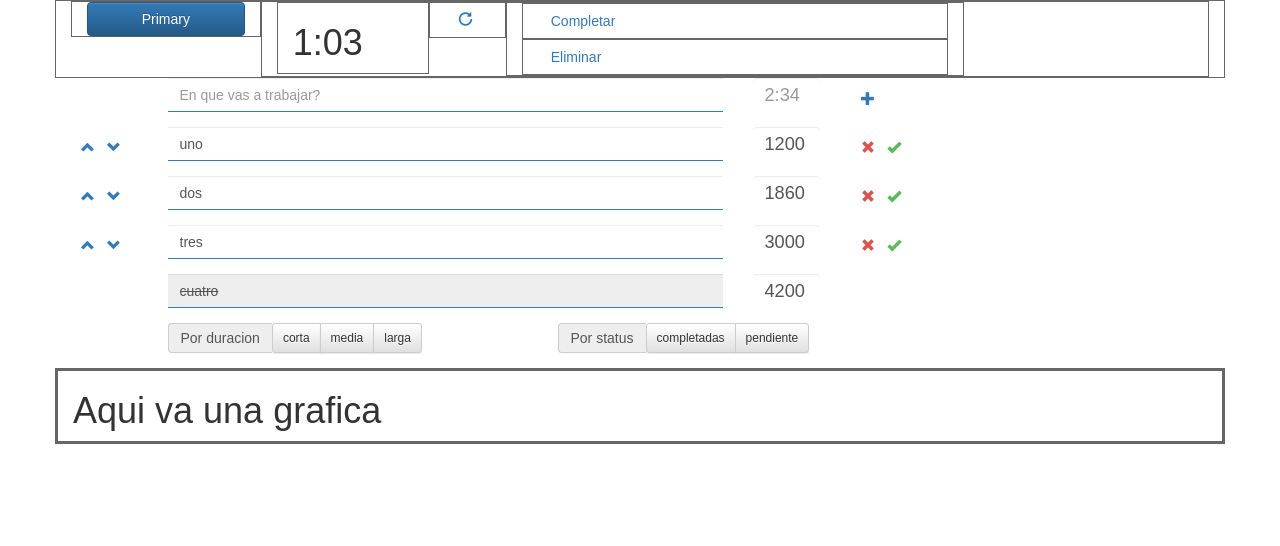
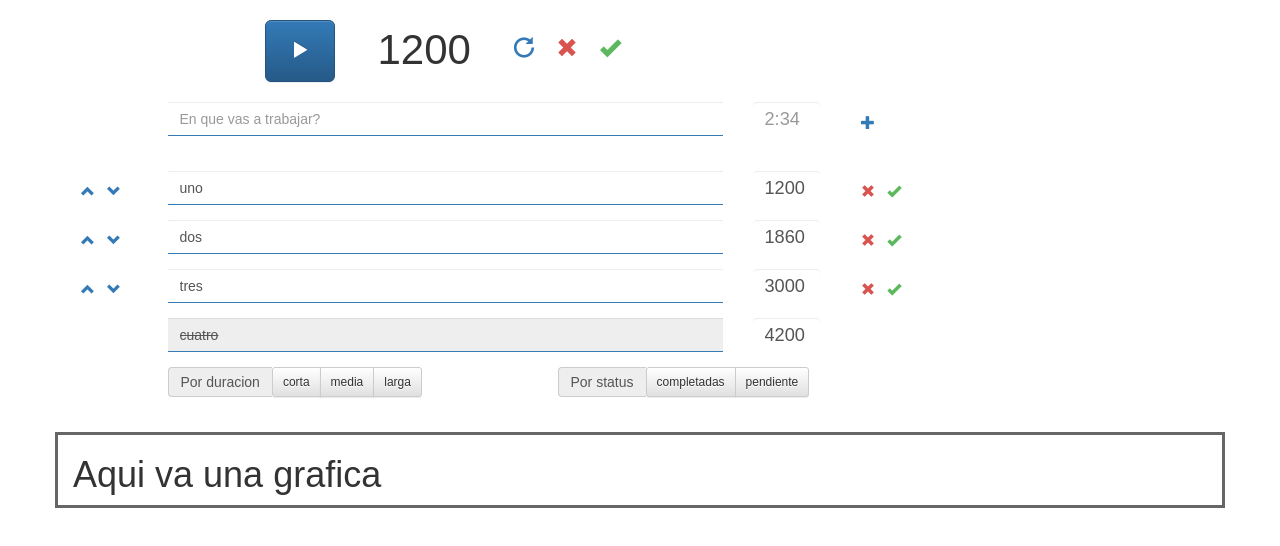
Before and after one commit to jsdelivrbot/timetracker, a React (Create React App) app: page / in a window 1280 px wide. Shown: the top 546 px of the page. Built offline with nearby package versions, Linux system fonts and the light colour scheme; what react-tap-event-plugin would draw is missing.

Commit message:
Implement counter

```diff
--- a/src/App.css
+++ b/src/App.css
@@ -7,16 +7,21 @@
   padding: 10px 0 0 10px;
 }
 
-.option-btn.danger {
+.danger {
   color: #d9534f;
 }
 
-.option-btn.primary {
+.primary {
   color: #265a88;
 }
 
-.option-btn.success {
+.success {
   color: #5cb85c;
+}
+
+.header-btn {
+  padding: 15px 10px;
+  font-size: 1.5em;
 }
 
 .form-control-text {
@@ -37,3 +42,11 @@
 .hidden-md {
   display: none;
 }
+
+.section {
+  margin-bottom: 20px;
+}
+
+.app {
+  padding: 20px;
+}
--- a/src/App.js
+++ b/src/App.js
@@ -5,7 +5,7 @@ import './App.css'
 class App extends Component {
   render() {
     return (
-      <div>
+      <div className="app">
         <ActiveTask />
         <AddTask />
         <UserTaskList />
--- a/src/actions/index.js
+++ b/src/actions/index.js
@@ -74,3 +74,18 @@ export const editNewTask = value => {
     value
   }
 }
+
+export const toggleCounter = (isRunning, remaining) => {
+  return {
+    type: 'toggleCounter',
+    isRunning,
+    remaining
+  }
+}
+
+export const resetCounter = isRunning => {
+  return {
+    type: 'resetCounter',
+    isRunning
+  }
+}
--- a/src/components/CurrentTask.js
+++ b/src/components/CurrentTask.js
@@ -2,33 +2,69 @@ import React from 'react'
 import Grid from 'react-bootstrap/lib/Grid';
 import Glyphicon from 'react-bootstrap/lib/Glyphicon';
 import Col from 'react-bootstrap/lib/Col';
+import Row from 'react-bootstrap/lib/Row';
 import Button from 'react-bootstrap/lib/Button';
+import _ from 'lodash'
 
-const withBorder = {
-  border: '1px solid #666'
+export default class CurrentTask extends React.Component {
+
+  componentWillMount(){
+    this.intervalId = setInterval(this.forceUpdate.bind(this), 1000)
   }
 
-export default function CurrentTask({resume, reset, complete, remove}) {
+  componentWillUnmount(){
+    clearInterval(this.intervalId)
+  }
+
+  render(){
+    let remaining = this.props.activeTask.remaining
+
+    if (!_.isNil(this.props.counterStarted)) {
+      const elapsed = new Date().getTime() - this.props.counterStarted
+      remaining = this.props.activeTask.remaining - Math.floor(elapsed / 1000)
+    }
+
     return (
-    <Grid style={withBorder}>
-      <Col md={2} style={withBorder}>
-        <Button bsStyle="primary" block onClick={resume}>Primary</Button>
+      <Grid className="section current-task">
+        <Row>
+          <Col md={1} mdOffset={2} mdHidden={!this.props.isRunning}>
+            <Button
+              bsStyle="warning"
+              bsSize="large"
+              style={{padding: '18px 25px'}}
+              onClick={() => this.props.toggleCounter(this.props.isRunning, remaining)}><Glyphicon glyph="pause" /></Button>
           </Col>
 
-      <Col md={10} style={withBorder}>
-        <Col md={2} style={withBorder}>
-          <h1>1:03</h1>
+          <Col md={1} mdOffset={2} mdHidden={this.props.isRunning}>
+            <Button
+              bsStyle="primary"
+              bsSize="large"
+              style={{padding: '18px 25px'}}
+              onClick={() => this.props.toggleCounter(this.props.isRunning, remaining)}><Glyphicon glyph="play" /></Button>
           </Col>
 
-        <Col md={1} style={withBorder}>
-          <Button bsStyle="link" onClick={reset}><Glyphicon glyph="repeat" /></Button>
+          <Col md={8}>
+            <Col md={2}>
+              <span style={{fontSize: '3em'}}>{remaining}</span>
             </Col>
 
-        <Col md={6} style={withBorder}>
-          <Col md={12} style={withBorder}><Button bsStyle="link" onClick={complete}>Completar</Button></Col>
-          <Col md={12} style={withBorder}><Button bsStyle="link" onClick={remove}>Eliminar</Button></Col>
+            <Col md={3}>
+              <Button
+                bsStyle="link" bsSize="large"
+                className="header-btn"
+                onClick={() => this.props.reset(this.props.isRunning)}><Glyphicon glyph="repeat" /></Button>
+              <Button
+                bsStyle="link" bsSize="large"
+                className="header-btn danger"
+                onClick={() => this.props.remove(0)}><Glyphicon glyph="remove" /></Button>
+              <Button
+                bsStyle="link" bsSize="large"
+                className="header-btn success"
+                onClick={() => this.props.complete(0)}><Glyphicon glyph="ok" /></Button>
             </Col>
           </Col>
+        </Row>
       </Grid>
     )
   }
+}
--- a/src/components/History.js
+++ b/src/components/History.js
@@ -13,7 +13,7 @@ const withBorder = {
 
 export default function History() {
   return (
-    <Grid style={withBorder}>
+    <Grid className="section history" style={withBorder}>
       <Row style={withBorder}>
         <Col md={12} style={withBorder}>
           <h1>Aqui va una grafica</h1>
--- a/src/components/NewTask.js
+++ b/src/components/NewTask.js
@@ -9,7 +9,7 @@ import Row from 'react-bootstrap/lib/Row';
 
 export default function NewTask({ addTask, editNewTask, editNewDuration, newTask }) {
   return (
-    <Grid>
+    <Grid className="section new-task">
       <Row>
         <Col md={6} mdOffset={1}>
           <FormGroup>
--- a/src/components/TaskList.js
+++ b/src/components/TaskList.js
@@ -16,7 +16,7 @@ export default function TaskList({filteredTasks, moveUp, moveDown, editTask, edi
   }
 
   return (
-    <Grid>
+    <Grid className="section task-list">
     { filteredTasks().map((task, idx) => {
       return (<Row key={idx}>
         <Col md={1} mdHidden={task.completed}>
--- a/src/containers/ActiveTask.js
+++ b/src/containers/ActiveTask.js
@@ -1,14 +1,19 @@
 import { connect } from 'react-redux'
 import { CurrentTask } from '../components'
+import { toggleCounter, resetCounter } from '../actions'
 
-const mapStateToProps = state => {
-  return {}
+const mapStateToProps = ({activeTask, taskList}) => {
+  return {
+    counterStarted: activeTask.counterStarted,
+    isRunning: activeTask.running,
+    activeTask: taskList.tasks[0]
+  }
 }
 
 const mapDispatchToProps = dispatch => {
   return {
-    resume: () => { console.log("[*] resume") },
-    reset: () => { console.log("[*] reset") },
+    toggleCounter: (isRunning, remaining) => dispatch(toggleCounter(isRunning, remaining)),
+    reset: isRunning => dispatch(resetCounter(isRunning)),
     complete: () => { console.log("[*] complete") },
     remove: () => { console.log("[*] remove") },
   }
--- /dev/null
+++ b/src/reducers/activeTask.js
@@ -0,0 +1,40 @@
+import _ from 'lodash'
+import initialState from '../reducers/initialState'
+
+const toggleCounter = (isRunning, remaining) => {
+  if (isRunning) {
+    return {counterStarted: null, running: false}
+  }
+  return {counterStarted: new Date().getTime(), running: true}
+}
+
+const resetCounter = isRunning => {
+  if (isRunning) {
+    return {counterStarted: new Date().getTime()}
+  }
+}
+
+const activeTask = (state = initialState, action) => {
+  let delta
+
+  console.log("state:", state, ", action:", action)
+  switch(action.type){
+    case 'toggleCounter':
+      delta = toggleCounter(action.isRunning, action.remaining)
+      break
+    case 'resetCounter':
+      delta = resetCounter(action.isRunning)
+      break
+    default:
+      break;
+  }
+
+  if (!_.isNil(delta)) {
+    const newState = _.merge({}, state, delta)
+    return newState
+  }
+
+  return state
+}
+
+export default activeTask
--- a/src/reducers/index.js
+++ b/src/reducers/index.js
@@ -1,10 +1,12 @@
 import { combineReducers } from 'redux'
 import taskList from './taskList'
 import newTask from './newTask'
+import activeTask from './activeTask'
 
 const timetracker = combineReducers({
   taskList,
-  newTask
+  newTask,
+  activeTask
 })
 
 export default timetracker
--- a/src/reducers/initialState.js
+++ b/src/reducers/initialState.js
@@ -1,5 +1,6 @@
 
 const initialState = {
+  activeTask: {counterStarted: null, running: false},
   newTask: {description: "", duration: ""},
   taskList: {
     filters: {duration: 'none', status: 'none'},
--- a/src/reducers/taskList.js
+++ b/src/reducers/taskList.js
@@ -83,6 +83,20 @@ const taskList = (state = initialState, action) => {
     case 'filter':
       delta = setFilter(state, action.filter, action.value)
       break;
+
+    case 'toggleCounter':
+      if (action.isRunning) {
+        const newState = _.merge({}, state)
+        newState.tasks[0].remaining = action.remaining
+        return newState
+      }
+      break
+
+    case 'resetCounter':
+        const newState = _.merge({}, state)
+        newState.tasks[0].remaining = newState.tasks[0].duration
+        return newState
+
     default:
       break
   }
```
Lines whose indentation alone changed are shown as unchanged.
